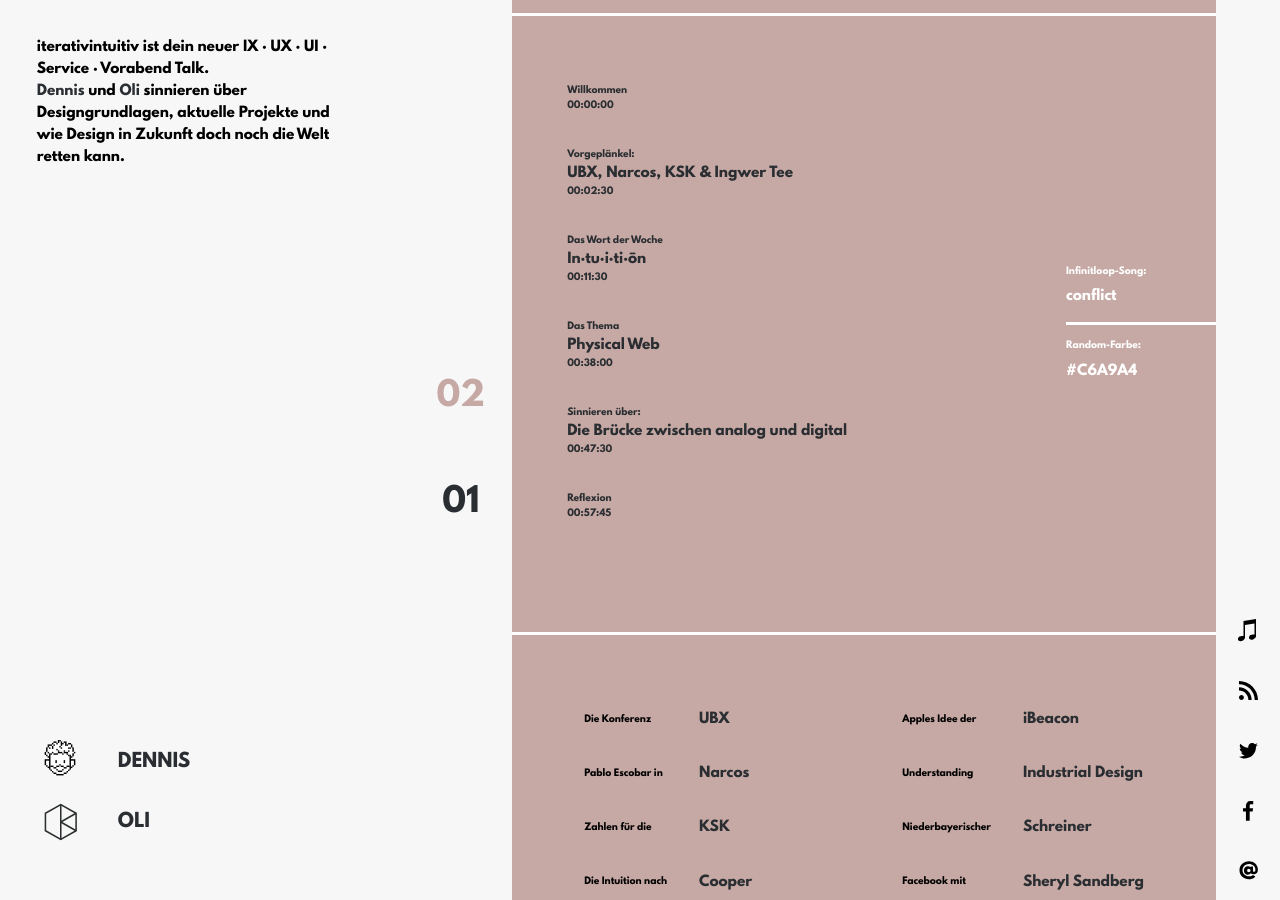
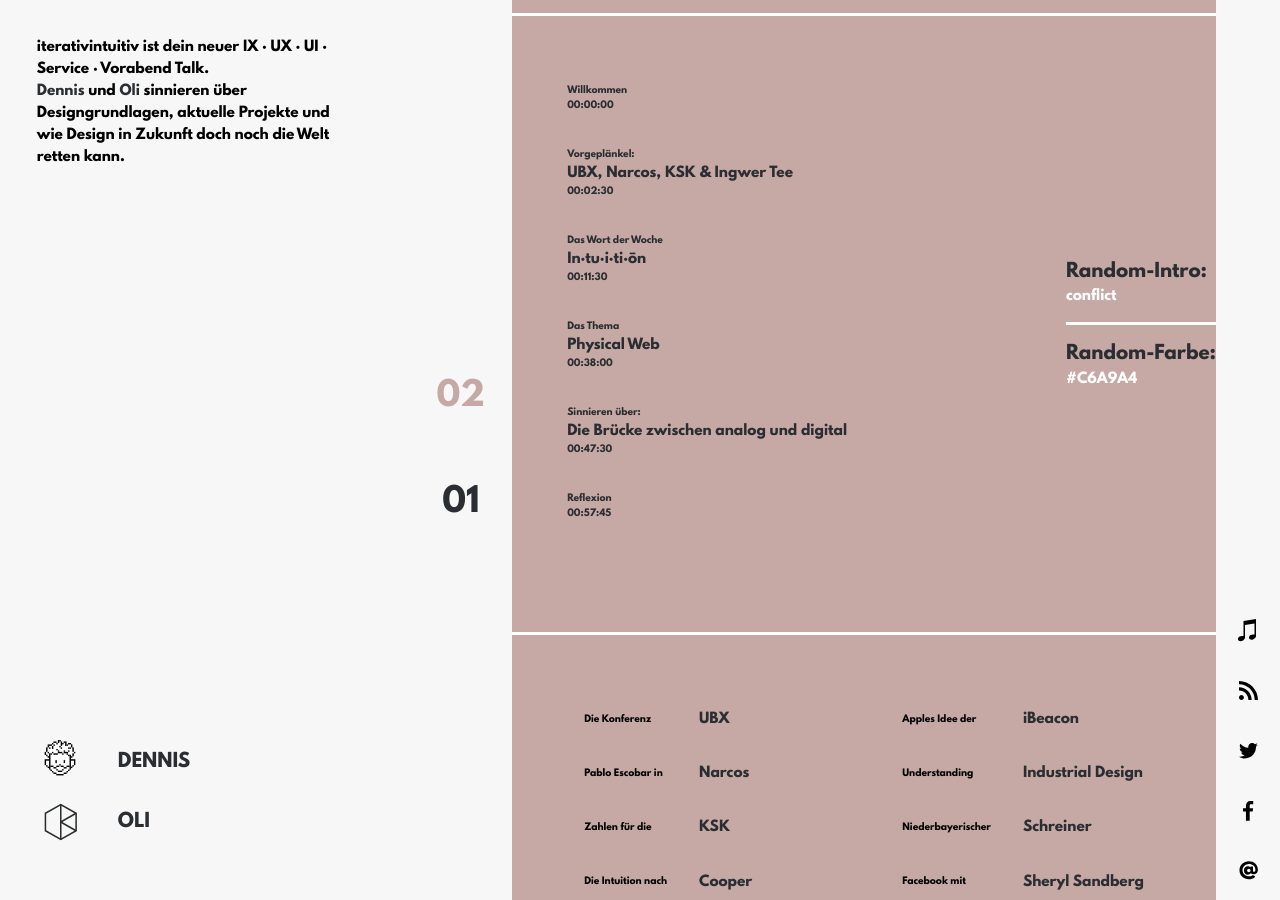
Before and after one commit to blurare/myblog, a Jekyll site: the page built from index.html, in a window 1280 px wide and 900 px high, scrolled down 1265 px. Built offline with Jekyll 4.4.1, drawn with Linux system fonts in a browser that asks for light colours; nearby versions of some CDN libraries; the list of posts is cut into pages by our own code; some of the changed text lies outside the part shown.

Commit message:
Update index.html

```diff
--- a/index.html
+++ b/index.html
@@ -80,10 +80,10 @@
                   {% endfor %}
                 </div>
                 <div>
-                  <p>Infinitloop-Song: </p>
+                  <a href="http://intoinfinity.org/" target="_blank">Random-Intro:</a>
                   <h3 class="preview__song" >{{ post.song }}</h3>
                   <hr>
-                  <p>Random-Farbe:</p>
+                  <a href="http://iterativintuitiv.de/color" target="_blank">Random-Farbe:</a>
                   <h3 class="preview__color" >{{ post.colorPost }}</h3>
                 </div>
               </div>
```
